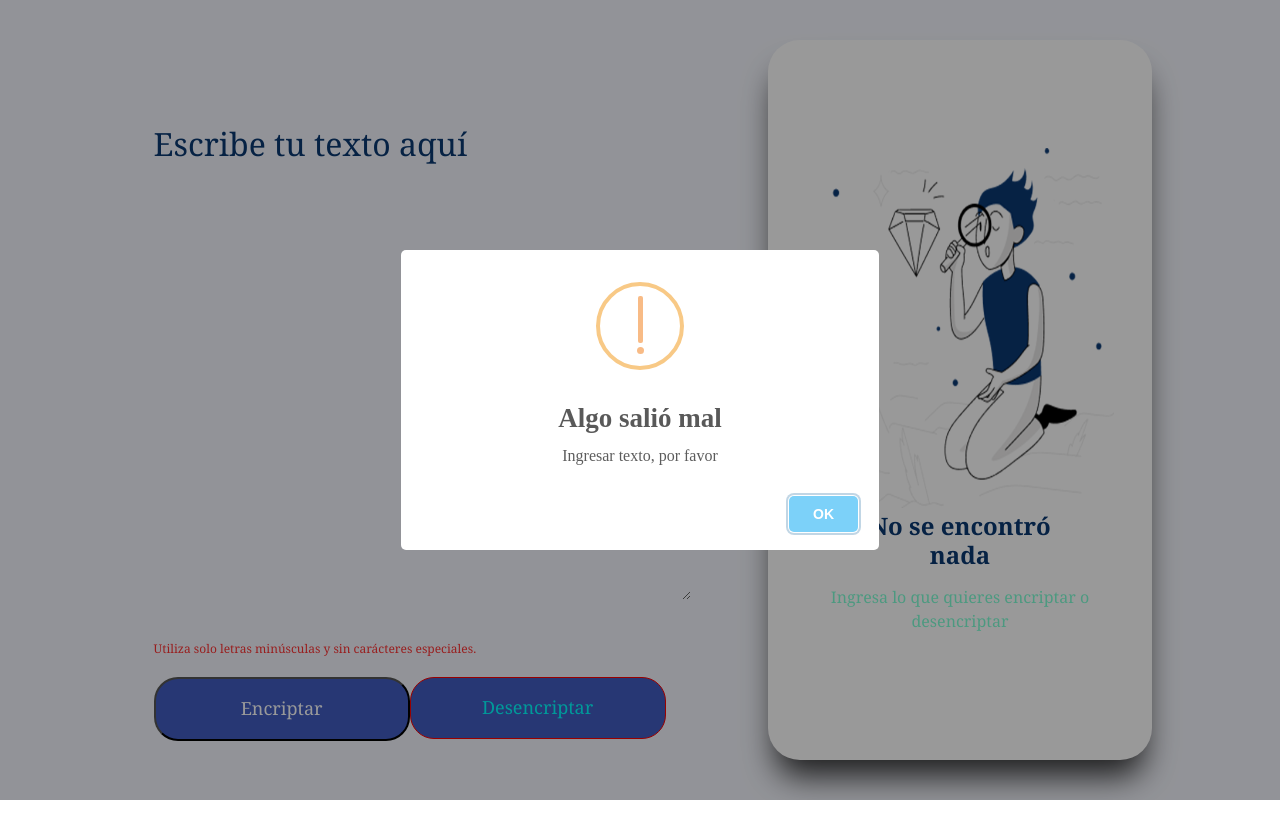
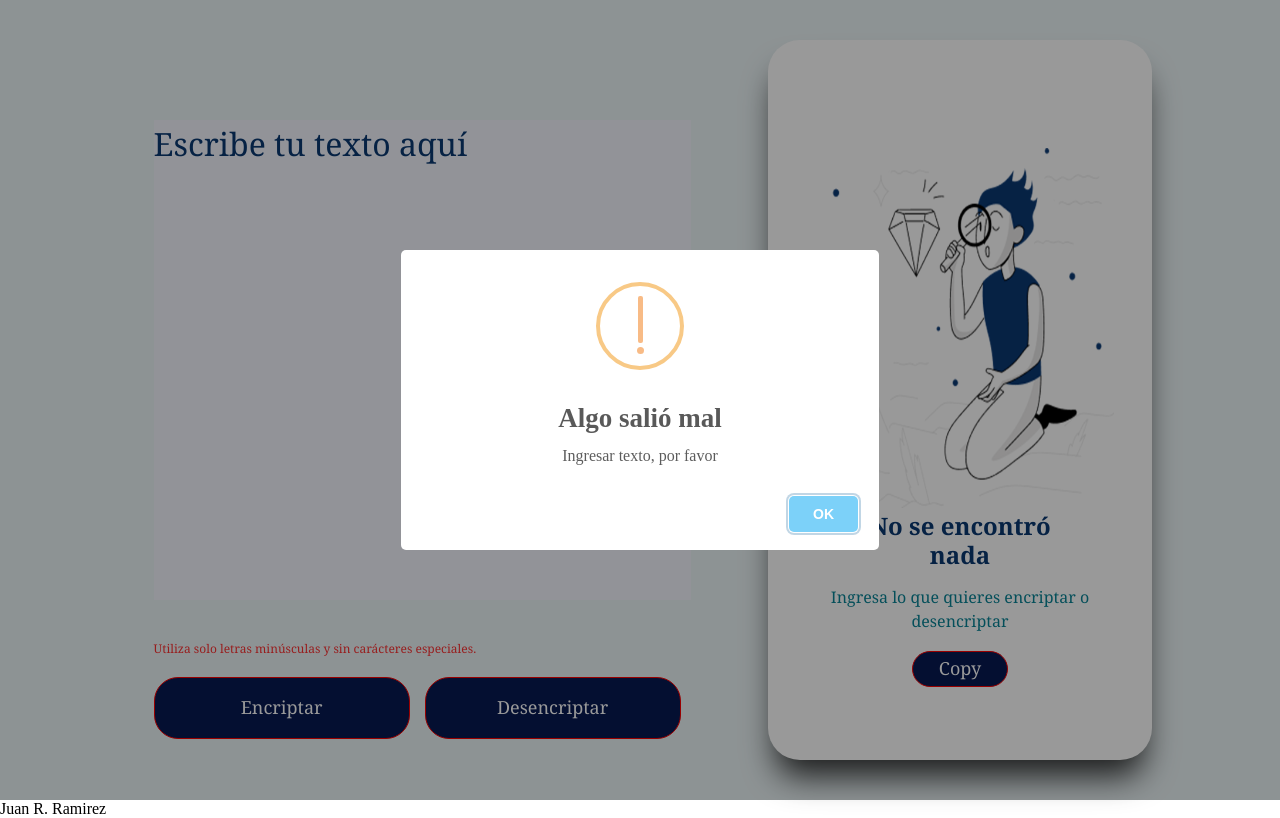
Before and after one commit to RafaJ06/Xeno, a plain HTML site: page Challenge/index.html in a window 1280 px wide. Both pictures are taken after a click on the button "Encriptar". Drawn offline with nearby package versions, Linux system fonts and the light colour scheme.

Commit message:
Proyecto listo. Esta es la version final que se entregará a Alura.

```diff
--- a/Challenge/index.html
+++ b/Challenge/index.html
@@ -29,13 +29,13 @@
                     <div class="mensaje" id="mensaje-encriptado">
                         <h2 id="titulo-mensaje">No se encontró ningún mensaje</h2>
                         <p id="parrafo">Ingresa el texto que quieres encriptar o desencriptar</p>
-                      <!--  <textarea name="decifrar" id=" mensaje" cols="30" rows="10" class="mensaje"></textarea> -->
+                         <button class="btn" id="copy" onclick="copiarAlPortapapeles()">Copy</button>
                     </div>
                  </div>
              </div>
 
 <footer>
-
+Juan R. Ramirez
 </footer>
 
 <script src="script.js"></script>
--- a/Challenge/script.js
+++ b/Challenge/script.js
@@ -5,11 +5,11 @@ function encriptar(){
    let imag = document.getElementById("im");
 
     let tx_Cifrado = tx
-                    .replace(/a/gi, "jj")
-                    .replace(/e/gi, "enter")
-                    .replace(/i/gi, "enter")
-                    .replace(/o/gi, "kk")
-                    .replace(/u/gi, "enter");
+                    .replace(/a/g, "ai")
+                    .replace(/e/g, "enter")
+                    .replace(/i/g, "imes")
+                    .replace(/o/g, "ober")
+                    .replace(/u/g, "ufat");
 
  if(tx.length !=0){
      document.getElementById("texto-Ingresar").value = tx_Cifrado;
@@ -24,6 +24,7 @@ function encriptar(){
                         parra.textContent = "Ingresa lo que quieres encriptar o desencriptar";
 
                     }
+
                 }
 
 function desencriptar(){
@@ -33,17 +34,18 @@ function desencriptar(){
        let imag = document.getElementById("im");
 
                     let tx_Cifrado = tx
-                    .replace(/jj/gi, "a")
-                    .replace(/enter/gi, "e")
-                    .replace(/enter/gi, "i")
-                    .replace(/kk/gi, "o")
-                    .replace(/enter/gi, "u");
+                    .replace(/ai/g, "a")
+                    .replace(/enter/g, "e")
+                    .replace(/imes/g, "i")
+                    .replace(/ober/g, "o")
+                    .replace(/ufat/g, "u");
 
                     if(tx.length !=0){
                         document.getElementById("texto-Ingresar").value = tx_Cifrado;
                         titulo.textContent = "Texto desencriptado";
                         parra.textContent = "";
-                        imag.src = "imagenes/image.png"
+                        imag.src = "imagenes/image.png";
+                        copy()
                     }
 
                     else{
@@ -53,4 +55,16 @@ function desencriptar(){
                         parra.textContent = "Ingresa lo que quieres encriptar o desencriptar";
 
                     }
+
                 }
+
+                function copiarAlPortapapeles() {
+
+                    let texto = document.getElementById("texto-Ingresar").value;
+                    navigator.clipboard.writeText(texto).then(() => {
+                        console.log('Texto copiado al portapapeles!');
+                        alert('Texto copiado al portapapeles!');
+                    }).catch(err => {
+                        console.error('Error al copiar el texto: ', err);
+                    });
+                }
--- a/Challenge/style.css
+++ b/Challenge/style.css
@@ -8,7 +8,7 @@
     position: relative;
     width: 100vw;
     height: 100vh;
-    background-color: #f3f5fc;
+    background-color: #EBF4F6;
 }
 
 .texto{
@@ -24,6 +24,7 @@
     font-size: 32px;
 line-height: 150%;
 background-color: #f3f5fc;
+resize: none;
 }
 
 .texto::placeholder
@@ -72,6 +73,7 @@ outline: none;
     width: 80%;
     left: 12%;
     top: 83%;
+    gap: 15px;
 }
 
 .btn-encriptador{
@@ -81,7 +83,8 @@ outline: none;
    padding: 2%;
    gap: 8px;
    width: 25%;
-   background-color: #405cc1;
+   border: 1px solid #ff0000;
+   background-color: #071952;
    border-radius: 24px;
    font-family: Georgia, 'Times New Roman', Times, serif;
    font-size: 18px;
@@ -98,8 +101,8 @@ outline: none;
     justify-content: center;
     padding: 2%;
     gap: 8px;
+    background-color:#071952 ;
     width: 25%;
-    background: #405cc1;
     border: 1px solid #ff0000;
     border-radius: 24px;
     font-family: Georgia, 'Times New Roman', Times, serif;
@@ -107,14 +110,35 @@ outline: none;
     font-size: 18px;
     line-height: 19px;
     text-align: center;
-    color: aqua;
+    color: #ffffff;
 }
 
 .btn-desencriptador:hover,
-.btn-encriptador:hover{
+.btn-encriptador:hover,
+.btn{
     margin: 0.3%;
     width: 24.5%;
     padding: 1.8%;
+}
+
+.btn{
+    box-sizing: border-box;
+    display: flex;
+    flex-direction: row;
+    align-items: flex-start;
+    justify-content: center;
+    padding: 2%;
+    gap: 8px;
+    width: 25%;
+    background: #071952;
+    border: 1px solid #ff0000;
+    border-radius: 24px;
+    font-family: Georgia, 'Times New Roman', Times, serif;
+    font-weight: 400;
+    font-size: 18px;
+    line-height: 19px;
+    text-align: center;
+    color: #ffffff;
 }
 
 .encriptado{
@@ -162,7 +186,7 @@ font-weight: 400;
 font-size: 16px;
 line-height: 150%;
 text-align: center;
-color: aquamarine;
+color: #088395;
 
 }
 
```
